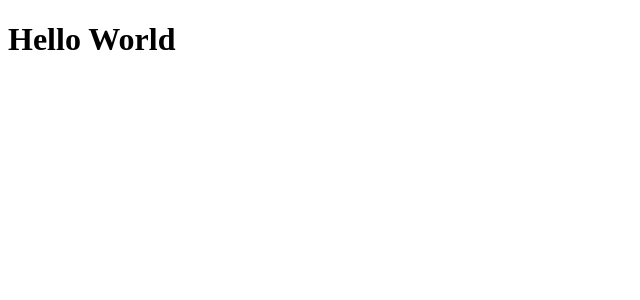
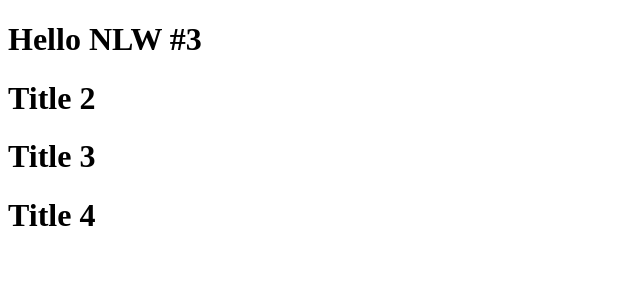
Before and after one commit to FlavioMiyaji/nlw3-happy-web, a React (Create React App) app: page / in a window 1280 px wide. Shown: the top 300 px of the page, without its empty margins (0-640 px from the left). Built offline with nearby package versions, Linux system fonts and the light colour scheme; the HTML template or start-up script is replaced by a standard one.

Commit message:
Components, JSX and Properties

```diff
--- a/src/App.tsx
+++ b/src/App.tsx
@@ -1,9 +1,22 @@
 import React from 'react';
+
+interface TitleProps{
+  title: string;
+}
+
+function Title({ title }: TitleProps) {
+  return (
+    <h1>{title}</h1>
+  )
+}
 
 function App() {
   return (
     <div className="App">
-      <h1>Hello World</h1>
+      <Title title="Hello NLW #3" />
+      <Title title="Title 2" />
+      <Title title="Title 3" />
+      <Title title="Title 4" />
     </div>
   );
 }
```
